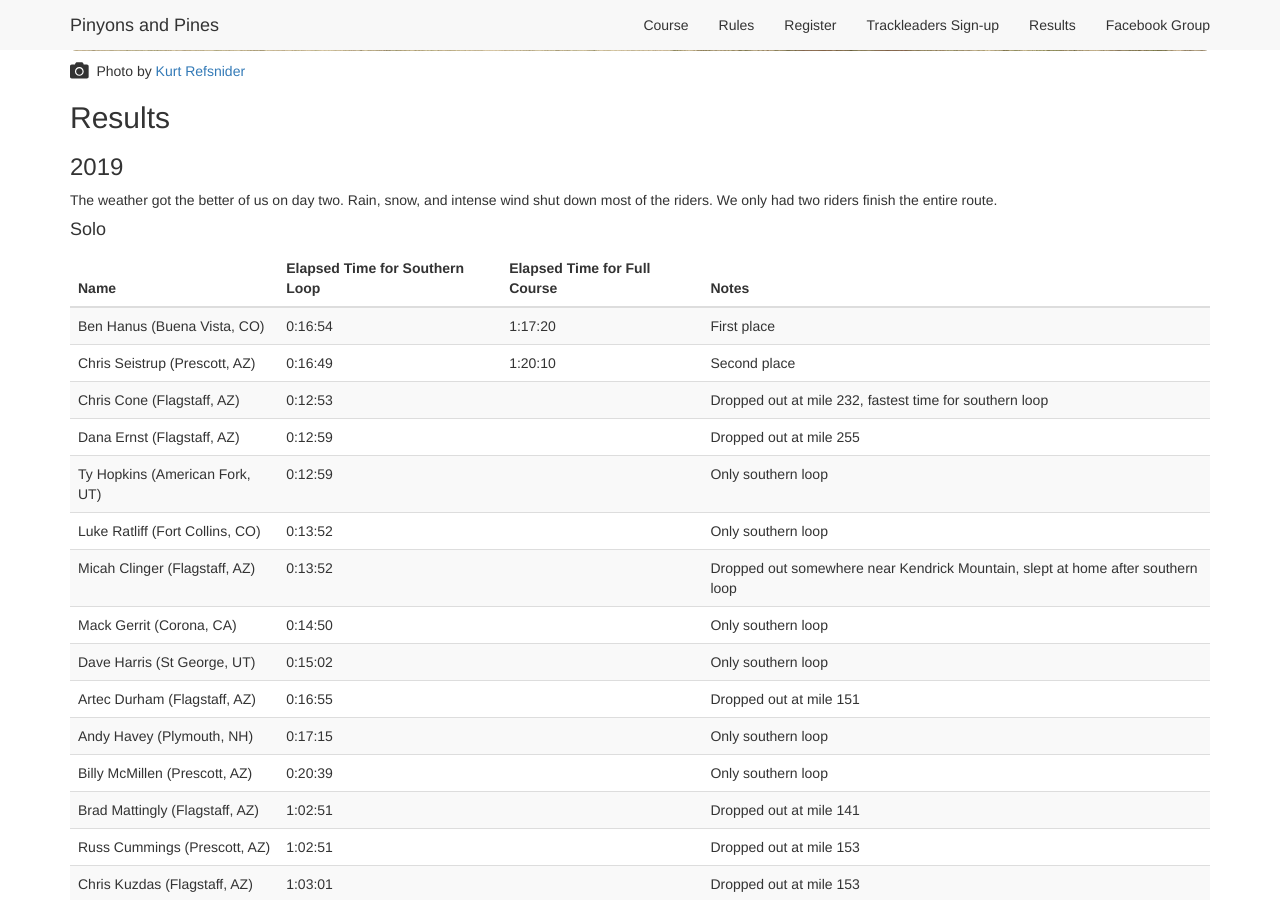
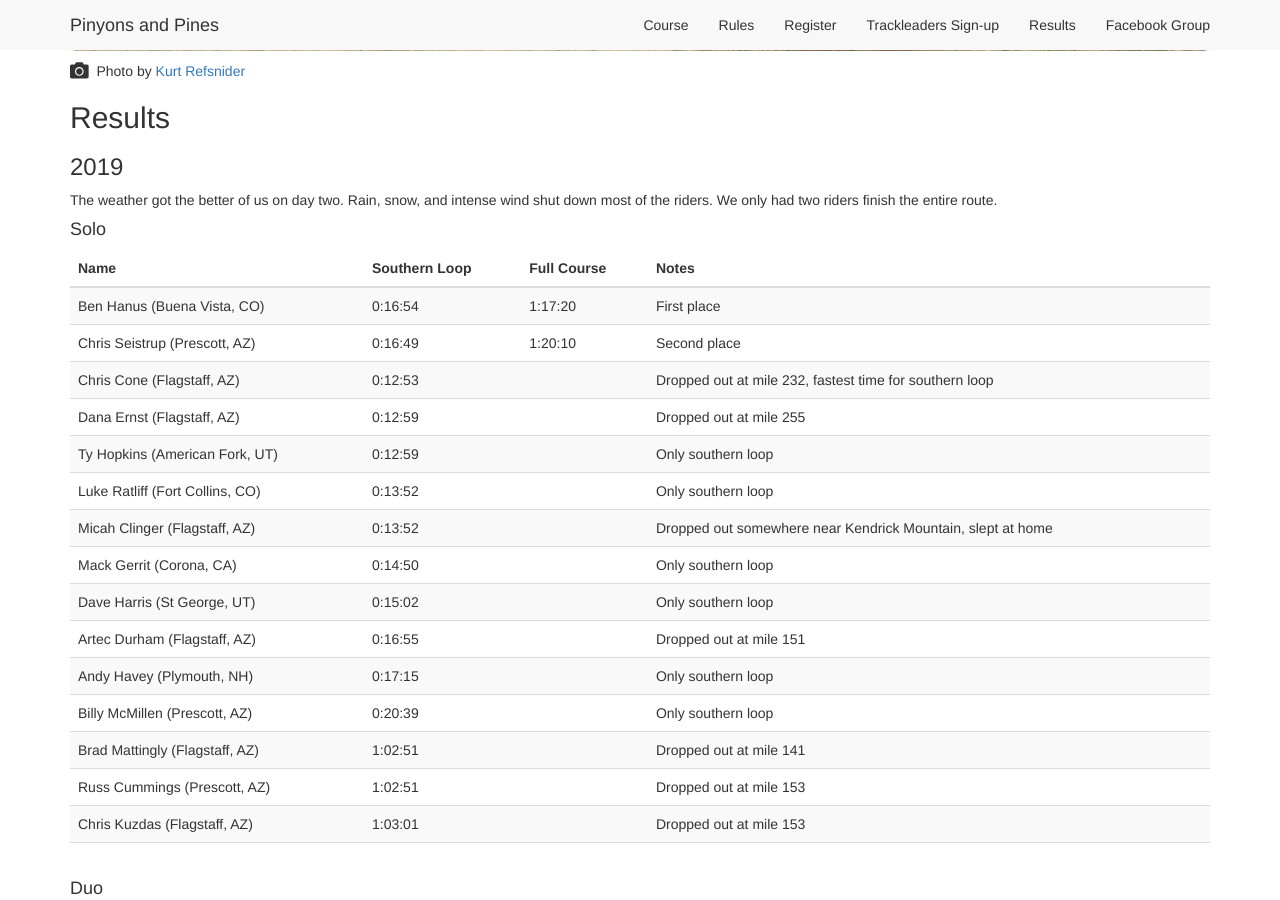
Before and after one commit to dcernst/PinyonsPines, a Jekyll site: the page built from results.md, in a window 1280 px wide and 900 px high, scrolled down 416 px. Built offline with Jekyll 4.4.1, drawn with Linux system fonts in a browser that asks for light colours; nearby versions of some CDN libraries.

Commit message:
Tweak table

```diff
--- a/results.md
+++ b/results.md
@@ -21,8 +21,8 @@ The weather got the better of us on day two. Rain, snow, and intense wind shut d
 <thead>
 <tr>
 	<th>Name</th>
-	<th>Elapsed Time for Southern Loop</th>
-  <th>Elapsed Time for Full Course</th>
+	<th>Southern Loop</th>
+  <th>Full Course</th>
   <th>Notes</th>
 </tr>
 </thead>
@@ -55,7 +55,7 @@ The weather got the better of us on day two. Rain, snow, and intense wind shut d
 </tr>
 
 <tr>
-<td>Micah Clinger (Flagstaff, AZ)</td> <td>0:13:52</td>	<td></td>	<td>Dropped out somewhere near Kendrick Mountain, slept at home after southern loop</td>
+<td>Micah Clinger (Flagstaff, AZ)</td> <td>0:13:52</td>	<td></td>	<td>Dropped out somewhere near Kendrick Mountain, slept at home</td>
 </tr>
 
 <tr>
```
